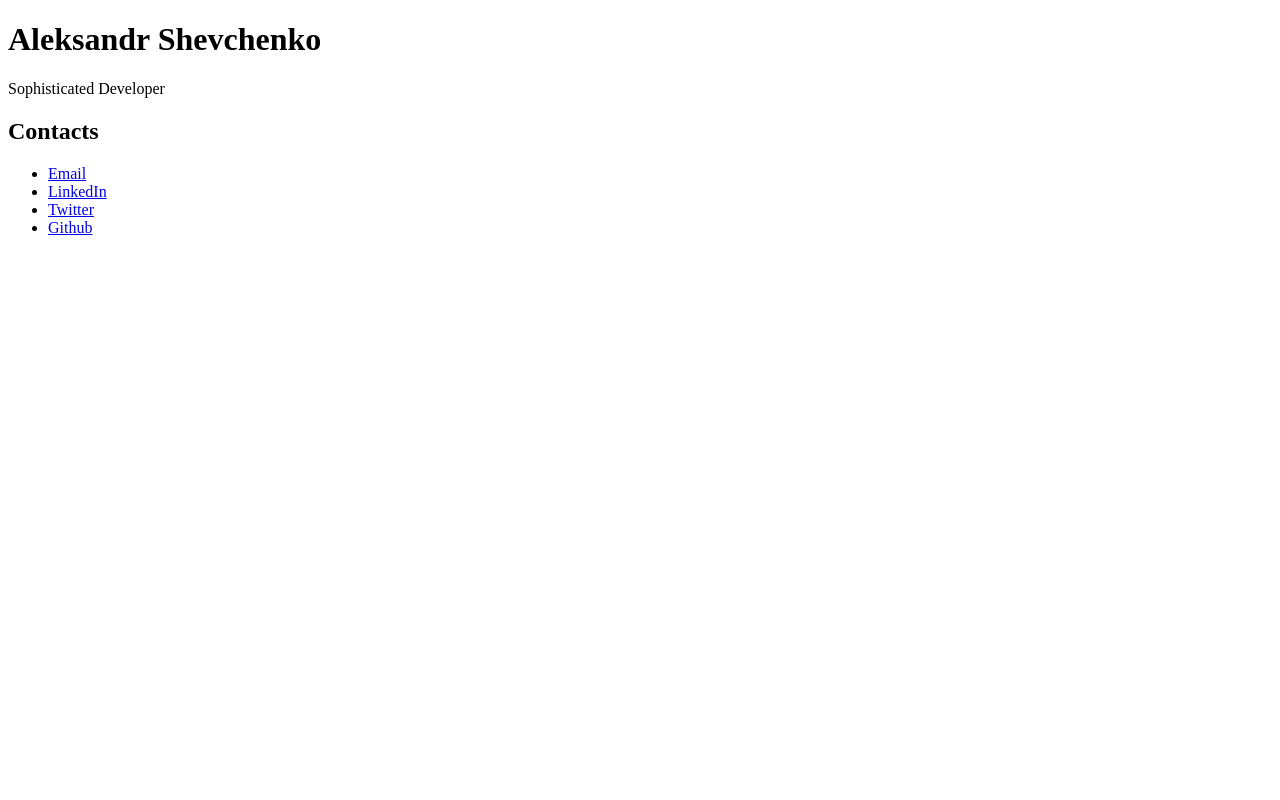
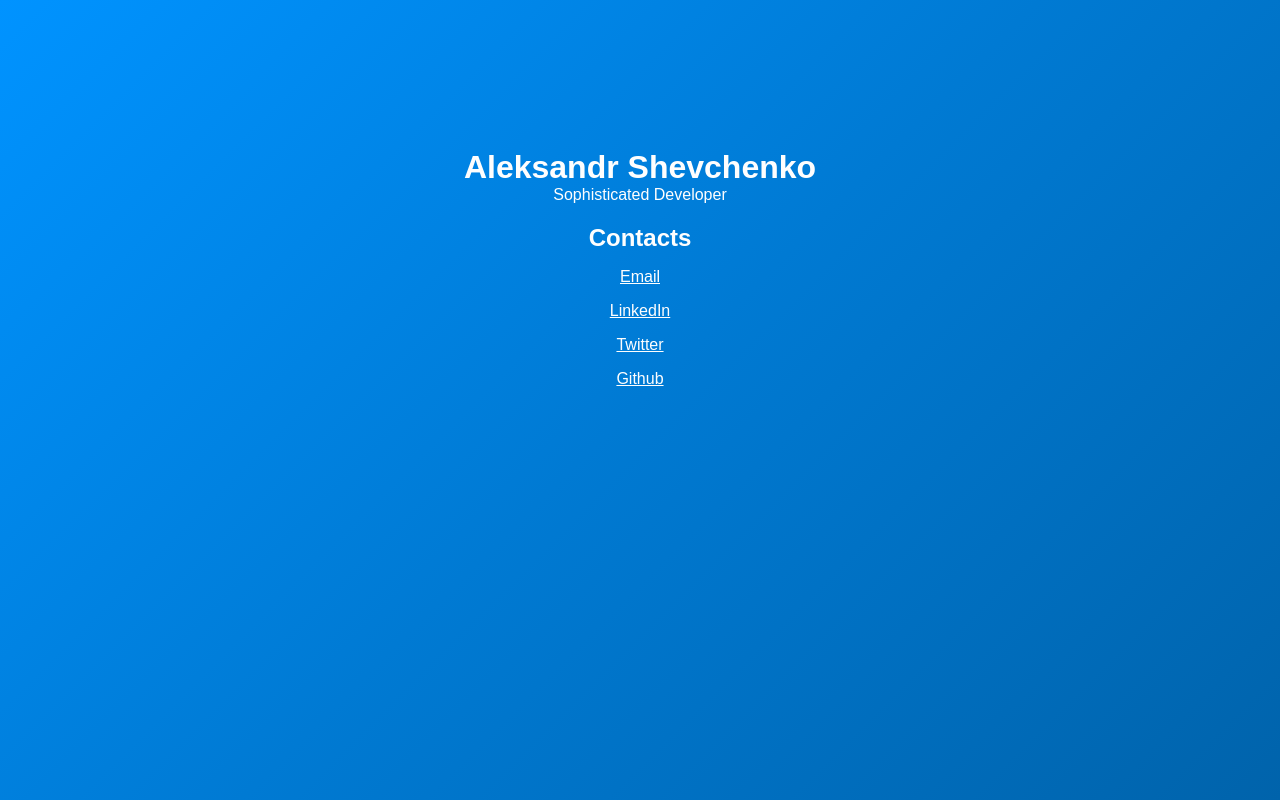
Before and after one commit to sheff146/sheff146.github.io, an Eleventy site: page src/pages/index.liquid in a window 1280 px wide. Built offline with nearby package versions, Linux system fonts and the light colour scheme; Eleventy itself is replaced by a stand-in of ours; files that its build step writes are made by us from their sources.

Commit message:
Add simple styles

```diff
--- a/src/_includes/page.liquid
+++ b/src/_includes/page.liquid
@@ -3,7 +3,7 @@ title: Aleksandr Shevchenko - Sophisticated Developer
 description: Personal site of Aleksandr Shevchenko
 ---
 <!DOCTYPE html>
-<html lang="en">
+<html class="page" lang="en">
 <head>
   <meta charset="utf-8">
   <title>{{ title }}</title>
@@ -15,5 +15,5 @@ description: Personal site of Aleksandr Shevchenko
 
   <link rel="stylesheet" href="/styles/styles.css"/>
 </head>
-<body>{{ content | safe }}</body>
+<body class="page__body">{{ content | safe }}</body>
 </html>
--- a/src/pages/index.liquid
+++ b/src/pages/index.liquid
@@ -14,15 +14,15 @@ contacts:
   - 'name': Github
     'href': https://github.com/sheff146
 ---
-<main>
-  <h1>{{ header_text }}</h1>
-  <p>{{ desc_text }}</p>
-  <section>
-    <h2>{{ contacts_text }}</h2>
-    <nav>
+<main class="main">
+  <h1 class="main__title">{{ header_text }}</h1>
+  <p class="main__desc">{{ desc_text }}</p>
+  <section class="main__section section">
+    <h2 class="section__title">{{ contacts_text }}</h2>
+    <nav class="section__nav nav">
       <ul>
         {% for contact in contacts %}
-          <li><a href="{{ contact.href }}"><span class="title">{{ contact.name }}</span></a></li>
+          <li><a href="{{ contact.href }}" target="_blank"><span class="nav__title">{{ contact.name }}</span></a></li>
         {% endfor %}
         {% comment %}<li><a href="mailto:alexandre.shevchenko@gmail.com" title="Email"><img src="images/gmail.svg"{% endcomment %}
                                                                                {% comment %}class="icon"/><span{% endcomment %}
--- a/src/styles/styles.css
+++ b/src/styles/styles.css
@@ -0,0 +1,57 @@
+*, *::before, *::after {
+  box-sizing: border-box;
+}
+
+.page {
+  height: 100%;
+  font-family: sans-serif;
+}
+
+.page__body {
+  min-height: 100%;
+  margin: 0;
+  background-color: rgba(0,122,211,1);
+  background-image: linear-gradient(315deg, rgba(0,99,171,1) 0%, rgba(0,122,211,1) 50%, rgba(0,147,255,1) 100%);
+  color: #FEFEFE;
+}
+
+.main {
+  text-align: center;
+  padding-top: 10%;
+}
+
+.main__title {
+  margin-bottom: 0;
+}
+
+.main__desc {
+  margin-top: 0;
+}
+
+.main__section {}
+
+.section {}
+
+.section__title {
+  margin-bottom: 0;
+}
+
+.section__nav {}
+
+.nav {
+
+}
+
+.nav ul {
+  list-style: none;
+  padding: 0;
+  margin: 1em;
+}
+
+.nav li {
+  margin: 1em;
+}
+
+.nav a {
+  color: #FEFEFE;
+}
```
